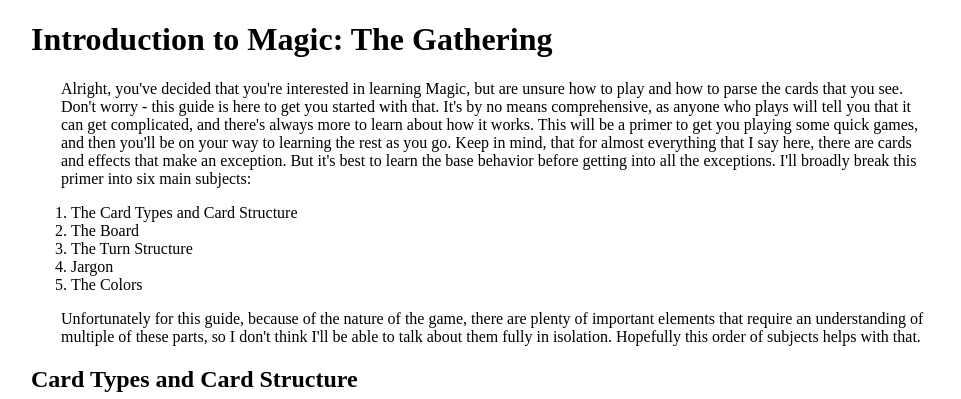
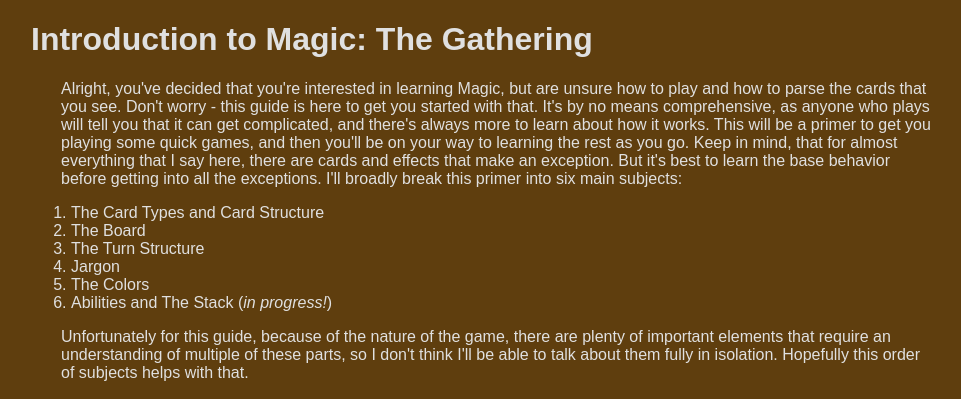
Before and after one commit to bkburgess/MTGPrimer, a plain HTML site: page index.html in a window 1280 px wide. Shown: the top 399 px of the page, without its empty margins (159-1120 px from the left). Drawn offline with Linux system fonts and the light colour scheme.

Commit message:
add some basic starting-point styling

```diff
--- a/index.html
+++ b/index.html
@@ -5,6 +5,7 @@
             MTG Primer
         </title>
         <link href="./stylesheets/style.css" rel="stylesheet" type="text/css">
+        <link href="https://fonts.googleapis.com/css?family=Merriweather">
     </head>
     <body>
         <header></header>
@@ -22,7 +23,7 @@
                 <li>The Turn Structure</li>
                 <li>Jargon</li>
                 <li>The Colors</li>
-<!--                <li>Abilities and The Stack</li> -->
+                <li>Abilities and The Stack (<i>in progress!</i>)</li>
             </ol>
 
             <p>
--- a/stylesheets/style.css
+++ b/stylesheets/style.css
@@ -1,7 +1,10 @@
 body {
     max-width: 900px;
     min-width: 600;
-    margin:auto;
+    margin: auto;
+    background: rgb(95, 62, 14);
+    color: rgb(224, 224, 224);
+    font-family: "Merriweather", sans-serif;
 }
 
 p {
```
